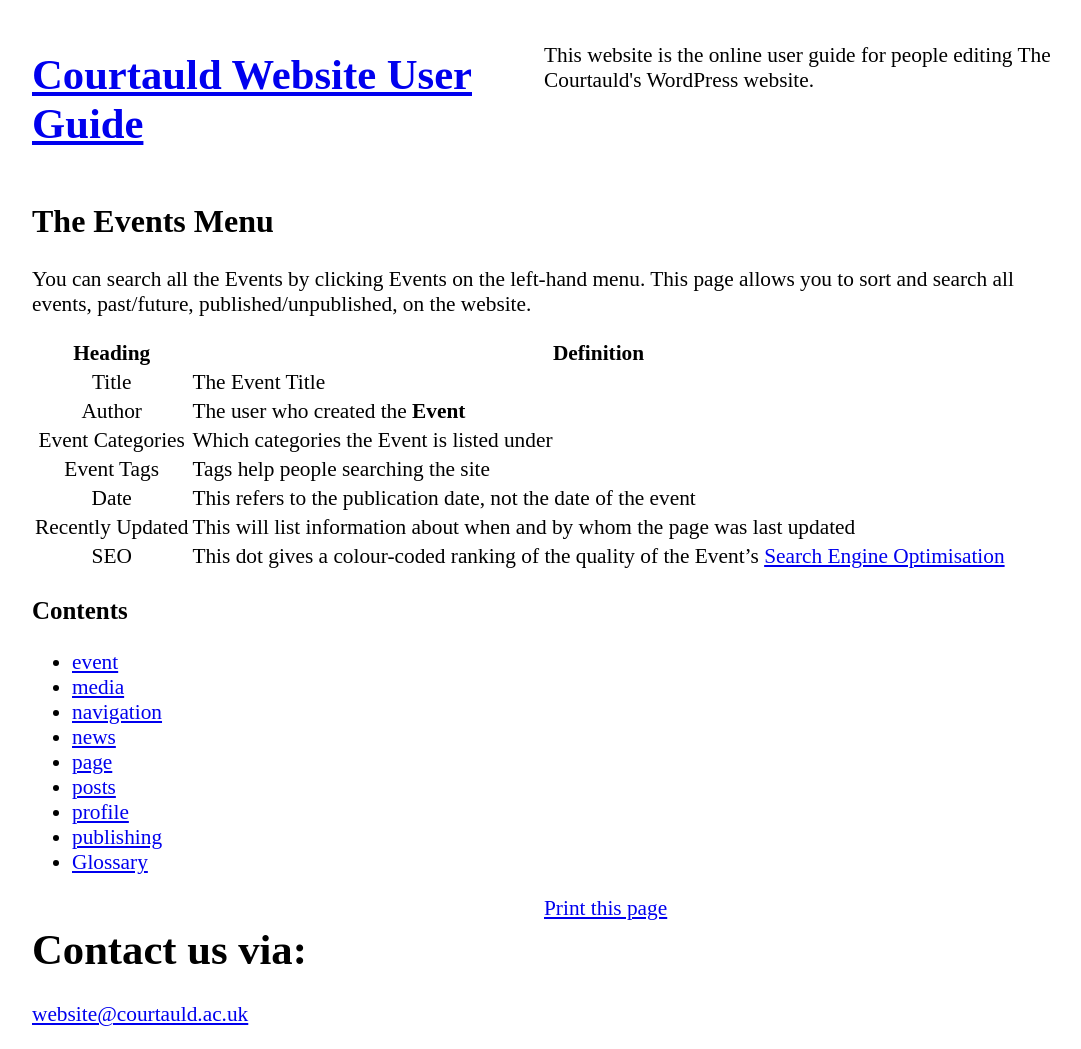
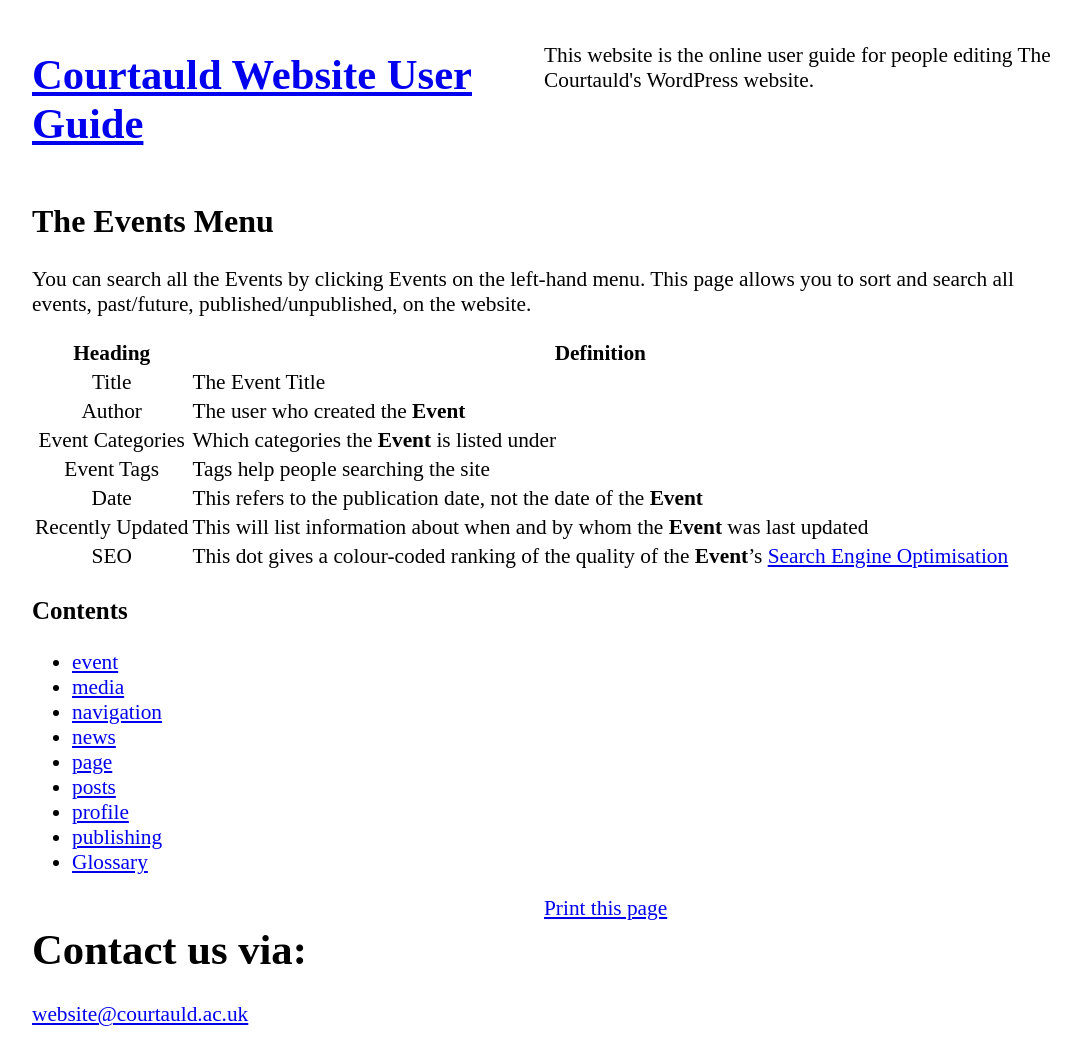
Before and after one commit to Courtauld/guide, a Jekyll site: the page built from _event/events-menu.md, in a window 1280 px wide. Shown: the whole page, without its empty margins (96-1177 px from the left). Built offline with Jekyll 4.4.1, drawn with Linux system fonts in a browser that asks for light colours.

Commit message:
Bold the word Event

```diff
--- a/_event/events-menu.md
+++ b/_event/events-menu.md
@@ -8,8 +8,8 @@
 |:---:|---|
 | Title | The Event Title |
 | Author | The user who created the **Event** |
-| Event Categories | Which categories the Event is listed under |
+| Event Categories | Which categories the **Event** is listed under |
 | Event Tags | Tags help people searching the site |
-| Date | This refers to the publication date, not the date of the event |
-| Recently Updated | This will list information about when and by whom the page was last updated |
-| SEO | This dot gives a colour-coded ranking of the quality of the Event's [Search Engine Optimisation](/glossary) |
+| Date | This refers to the publication date, not the date of the **Event** |
+| Recently Updated | This will list information about when and by whom the **Event** was last updated |
+| SEO | This dot gives a colour-coded ranking of the quality of the **Event**'s [Search Engine Optimisation](/glossary) |
```
